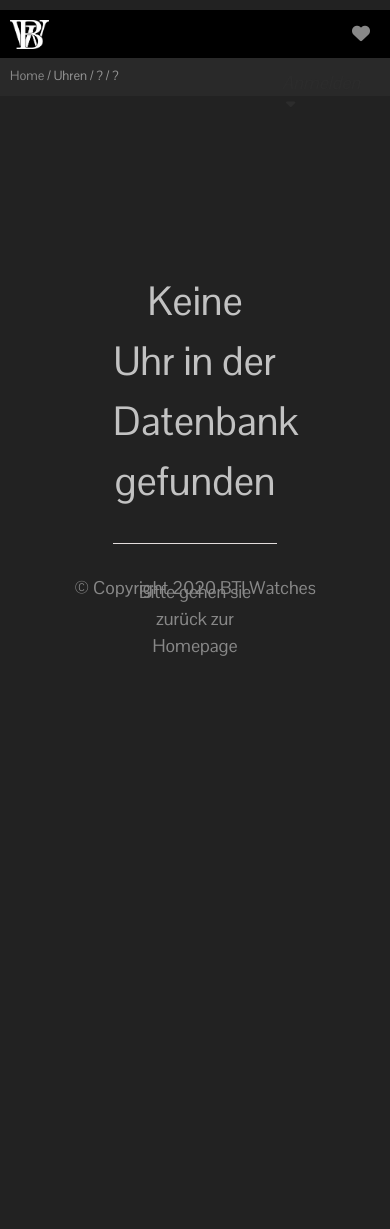
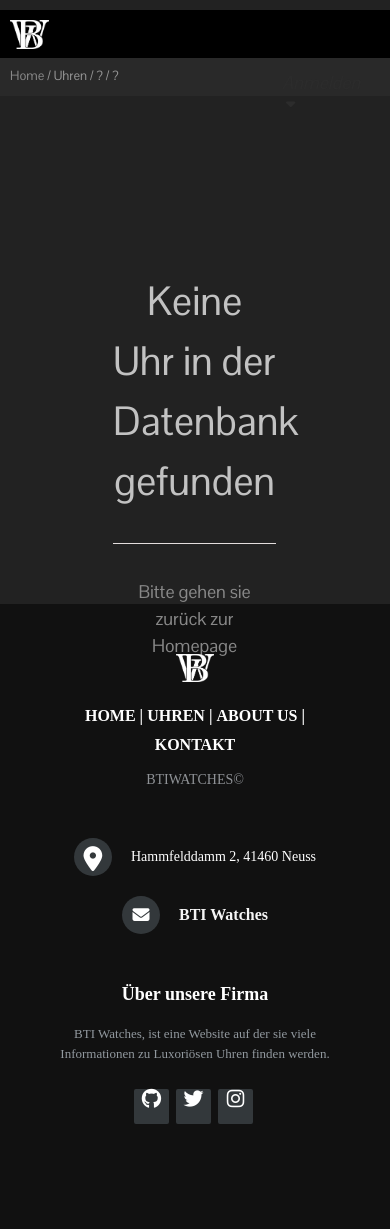
Before and after one commit to btiwatches/Website, a PHP site: page /assets/pages/products.php?id_uhren=1 in a window 390 px wide. Before the commit the page ends 656 px from the top, so only its background shows below. Run offline with PHP 8.4, Linux system fonts and the light colour scheme; data that the repository does not hold is empty; some libraries are stand-ins or nearby versions.

Commit message:
17.11.20 - Code CleanUp & Responsive

```diff
--- a/assets/pages/css/Products/products.css
+++ b/assets/pages/css/Products/products.css
@@ -810,3 +810,22 @@
     opacity: 1;
   }
 }
+
+@media screen and (max-width: 480px) {
+  .products-header {
+    display: flex !important;
+  }
+
+  .grid.product {
+    padding: 0 0 1.5rem 0;
+    text-align: center !important;
+  }
+
+  .column-xs-12 {
+    border-right: 1px solid rgba(0, 0, 0, 0) !important;
+  }
+
+  .fa-heart {
+    display: none !important;
+  }
+}
--- a/assets/pages/products.php
+++ b/assets/pages/products.php
@@ -6,6 +6,7 @@
 
     <link rel="stylesheet" href="css/Products/products.css">
     <link rel="shortcut icon" href="../../images/Logo/white_small_logo.png" />
+    <link rel="stylesheet" href="../css/footer.css">
 
     <script src="https://kit.fontawesome.com/924baf914c.js" crossorigin="anonymous"></script>
     <script src="https://ajax.googleapis.com/ajax/libs/jquery/3.1.1/jquery.min.js"></script>
@@ -104,7 +105,7 @@
             }
         }
     ?>
-<header>
+<header class="products-header">
     <div class="nav">
         <input type="checkbox" id="nav-check">
             <div class="nav-header">
@@ -286,12 +287,46 @@
         echo"        </div>";
     }
         ?>
-<footer>
-  <div class="grid">
-    <div class="column-xs-12">
-      <p class="copyright">&copy; Copyright 2020 <a href="https://btiwatches.de" target="_blank">BTI Watches</a></p>
-    </div>
-  </div>
-</footer>
+        <footer class="footer-distributed">
+
+            <div class="footer-left">
+                <img src="images/Logo/white_small_logo.png" alt="Logo">
+
+
+                <p class="footer-links">
+                    <a href="../../index.php">HOME</a>
+                    |
+                    <a href="../../index.php#watches">UHREN</a>
+                    |
+                    <a href="../../index.php#ich">ABOUT US</a>
+                    |
+                    <a href="../../index.php#contact">KONTAKT</a>
+
+                </p>
+
+                <p class="footer-company-name">BTIWATCHES© </p>
+            </div>
+
+            <div class="footer-center">
+                <div>
+                    <i class="fa fa-map-marker"></i>
+                    <p><span>Hammfelddamm 2, 41460 Neuss</span></p>
+                </div>
+                <div>
+                    <i class="fa fa-envelope"></i>
+                    <p><a href="#contact">BTI Watches</a></p>
+                </div>
+            </div>
+            <div class="footer-right">
+                <p class="footer-company-about">
+                    <span>Über unsere Firma</span>
+                    BTI Watches, ist eine Website auf der sie viele Informationen zu Luxoriösen Uhren finden werden.</p>
+                <div class="footer-icons">
+                    <a href="https://github.com/btiwatches/btiwatchesWebsite" target="_blank"><i class="fab fa-github"></i></a>
+                    <a href="https://twitter.com/BtiWatches"><i class="fa fa-twitter"></i></a>
+                    <a href="https://www.instagram.com/btiwatches/" target="_blank"><i class="fa fa-instagram"></i></a>
+                </div>
+            </div>
+        </footer>
 </body>
 </html>
--- a/index.php
+++ b/index.php
@@ -64,7 +64,6 @@
       }
       else {
           $error = "<p style=\"color: red; text-align: center;\">Bitte füllen sie alle Felder aus!</p>";
-          header('location:index.php');
       }
     }
     ?>
@@ -410,7 +409,9 @@
                         <textarea class="contact-form-text" name="nachricht" placeholder="Deine Nachricht"></textarea>
                     </label>
 
-                    <input type="submit" class="contact-form-btn" value="Senden" name="submit">
+                    <a href="index.php?mail=true">
+                        <input type="submit" class="contact-form-btn" value="Senden" name="submit">
+                    </a>
                 </form>
             </div>
       </section>
```
Also changed, not shown: assets/css/custom.css (+3 -4 lines), assets/css/style.css (+22 -0 lines), 1 other file.
